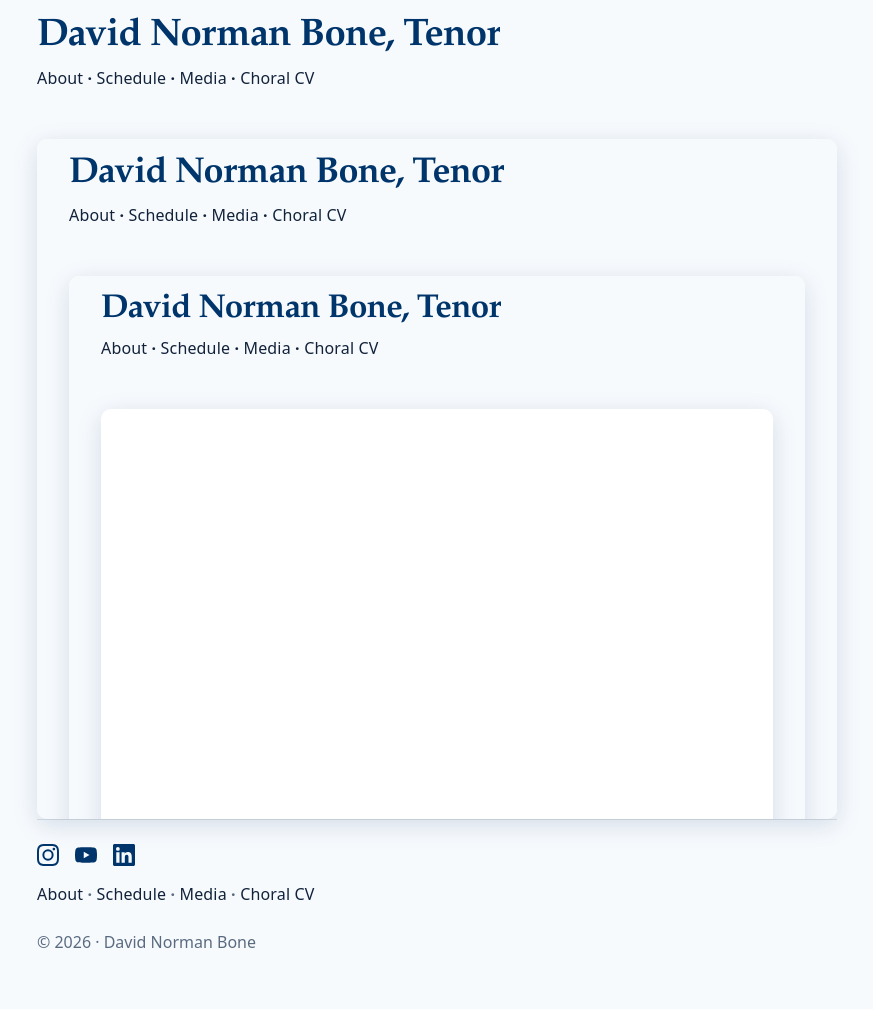
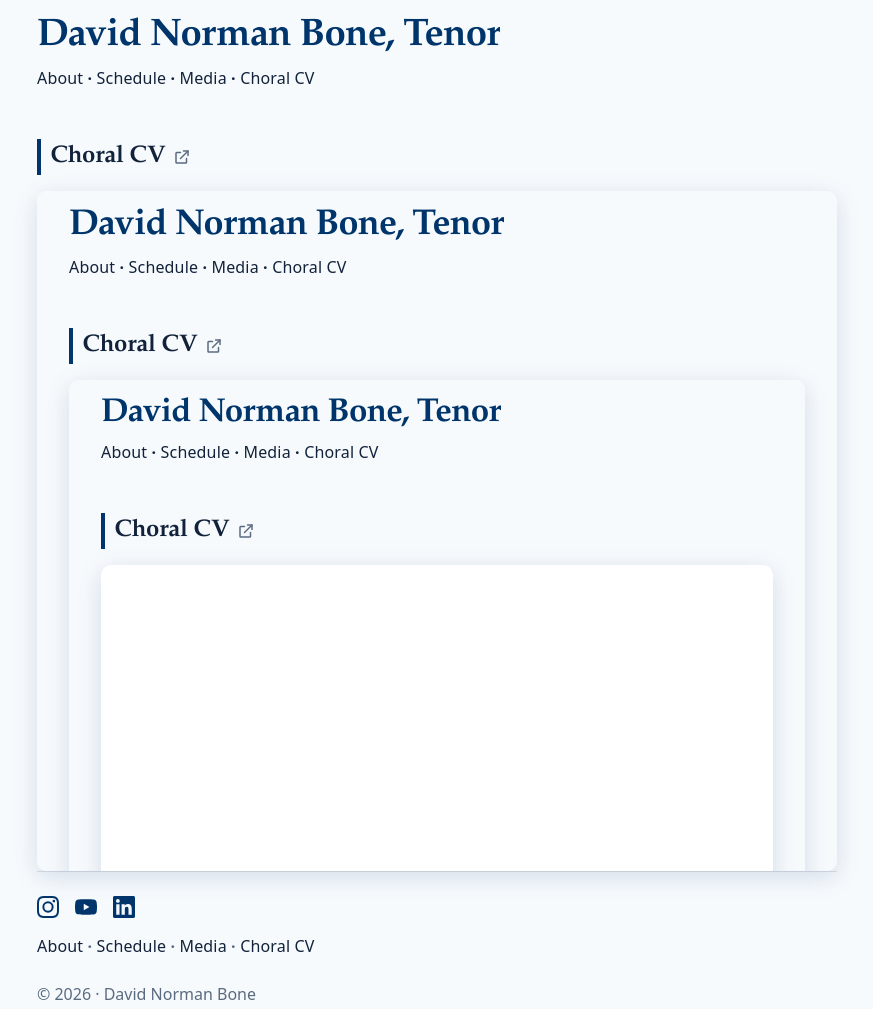
Before and after one commit to davidbone4/portfolio, an Astro site: page /cv in a window 1280 px wide. Shown: the whole page, without its empty margins (203-1076 px from the left). Built offline with nearby package versions, Linux system fonts and the light colour scheme; Astro itself is replaced by a stand-in of ours.

Commit message:
style the cv

```diff
--- a/src/pages/cv.astro
+++ b/src/pages/cv.astro
@@ -6,6 +6,27 @@ const pdf = "/choral-cv.pdf";
 
 <BaseLayout title="Choral CV" description="Choral curriculum vitae.">
   <section>
+    <h2 class="cv-heading">
+      <a href={pdf} target="_blank" rel="noopener">
+        Choral CV
+        <svg
+          class="cv-newtab-icon"
+          viewBox="0 0 24 24"
+          width="18"
+          height="18"
+          fill="none"
+          stroke="currentColor"
+          stroke-width="2"
+          stroke-linecap="round"
+          stroke-linejoin="round"
+          aria-hidden="true"
+        >
+          <path d="M14 4h6v6" />
+          <path d="M20 4 10 14" />
+          <path d="M18 14v5a1 1 0 0 1-1 1H5a1 1 0 0 1-1-1V7a1 1 0 0 1 1-1h5" />
+        </svg>
+      </a>
+    </h2>
     <div class="pdf-frame">
       <object data={pdf} type="application/pdf">
         <iframe src={pdf} title="Choral CV"></iframe>
--- a/src/styles/global.css
+++ b/src/styles/global.css
@@ -365,8 +365,38 @@ strong {
 }
 
 /* Native, dependency-free PDF embed for the Choral CV page. */
-.cv-actions {
-  margin: 0 0 var(--space-3);
+.cv-heading {
+  margin-top: 0;
+  margin-bottom: var(--space-3);
+}
+
+.cv-heading a {
+  display: inline-flex;
+  align-items: center;
+  gap: var(--space-2);
+  color: inherit;
+  font-weight: inherit;
+  text-decoration: none;
+  transition: color 0.15s ease;
+}
+
+.cv-heading a:hover,
+.cv-heading a:active {
+  color: var(--color-primary);
+}
+
+.cv-newtab-icon {
+  flex-shrink: 0;
+  color: var(--color-muted);
+  transition:
+    color 0.15s ease,
+    transform 0.15s ease;
+}
+
+.cv-heading a:hover .cv-newtab-icon,
+.cv-heading a:active .cv-newtab-icon {
+  color: var(--color-primary);
+  transform: translate(1px, -1px);
 }
 
 .pdf-frame {
```
